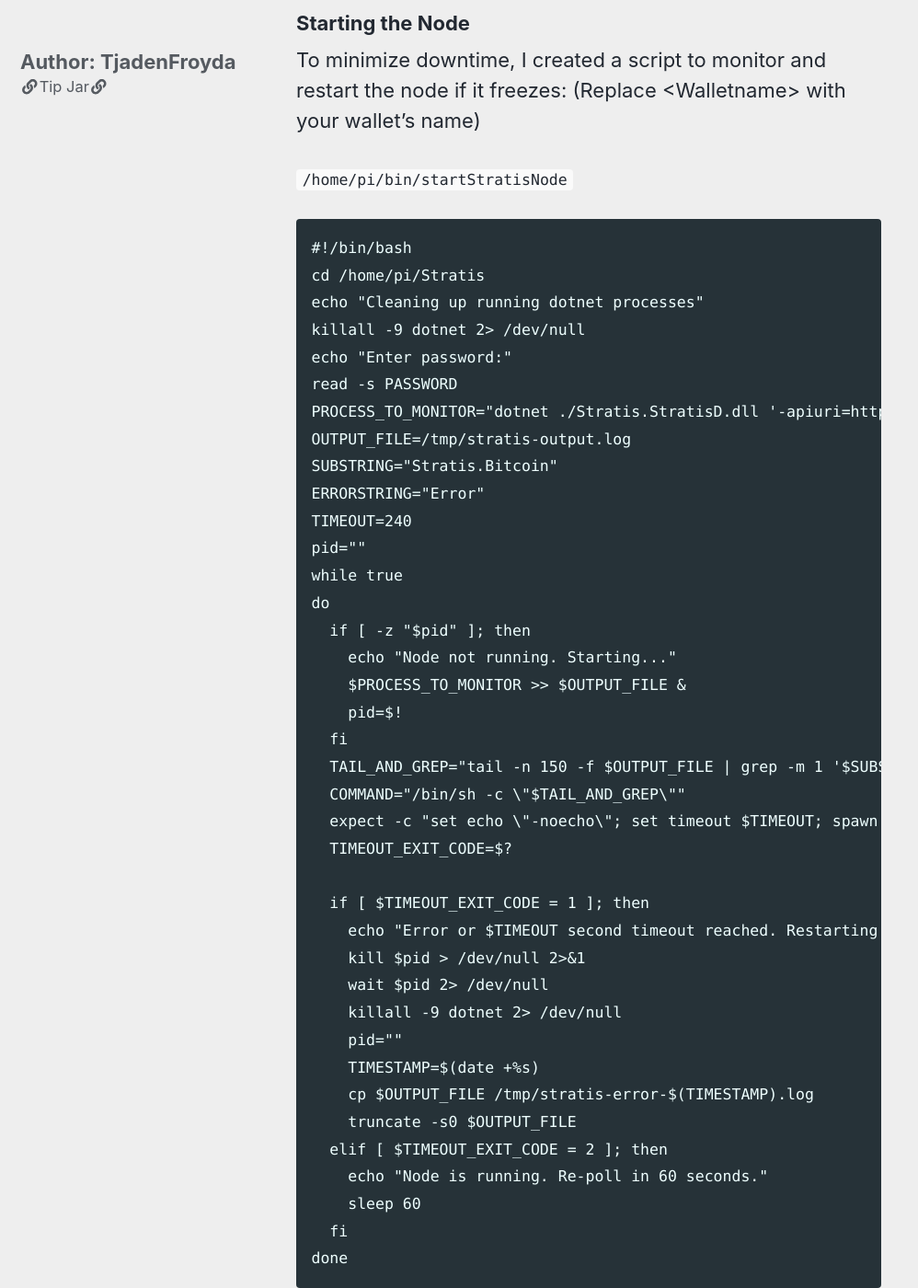
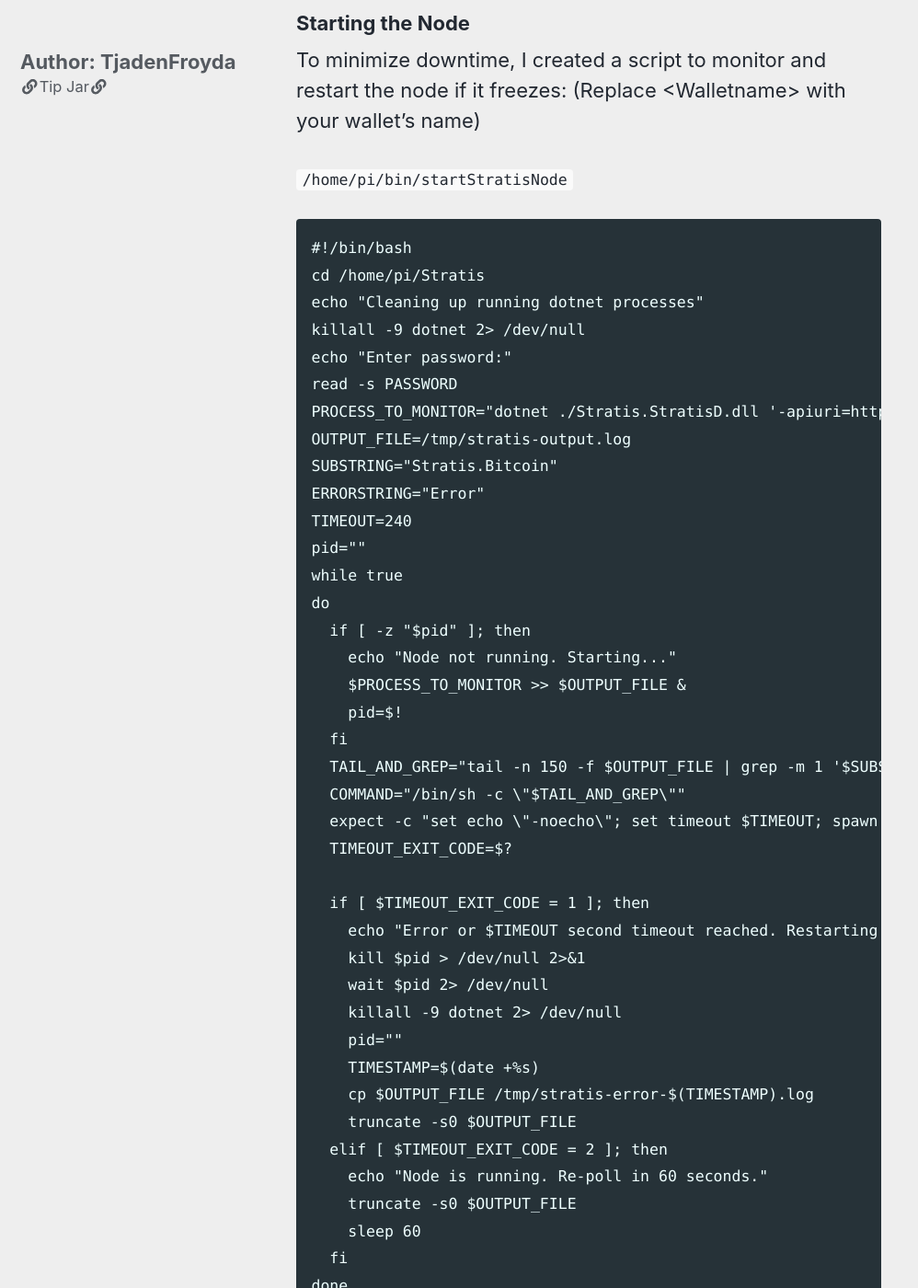
Before and after one commit to StratisDevelopmentFoundation/StratisDevelopmentFoundation.github.io, a Jekyll site: the page built from _posts/2018-05-01-rpi_fullnode.md, in a window 1280 px wide and 1400 px high, scrolled down 2876 px. Shown: the whole window at 92% size, without its empty margins (0-998 px from the left). Built offline with Jekyll 4.4.1, drawn with Linux system fonts in a browser that asks for light colours; nearby versions of some CDN libraries.

Commit message:
Minor change to staking script
Prevent log file from ballooning.

```diff
--- a/_posts/2018-05-01-rpi_fullnode.md
+++ b/_posts/2018-05-01-rpi_fullnode.md
@@ -113,6 +113,7 @@
     truncate -s0 $OUTPUT_FILE
   elif [ $TIMEOUT_EXIT_CODE = 2 ]; then
     echo "Node is running. Re-poll in 60 seconds."
+    truncate -s0 $OUTPUT_FILE
     sleep 60
   fi
 done
```
